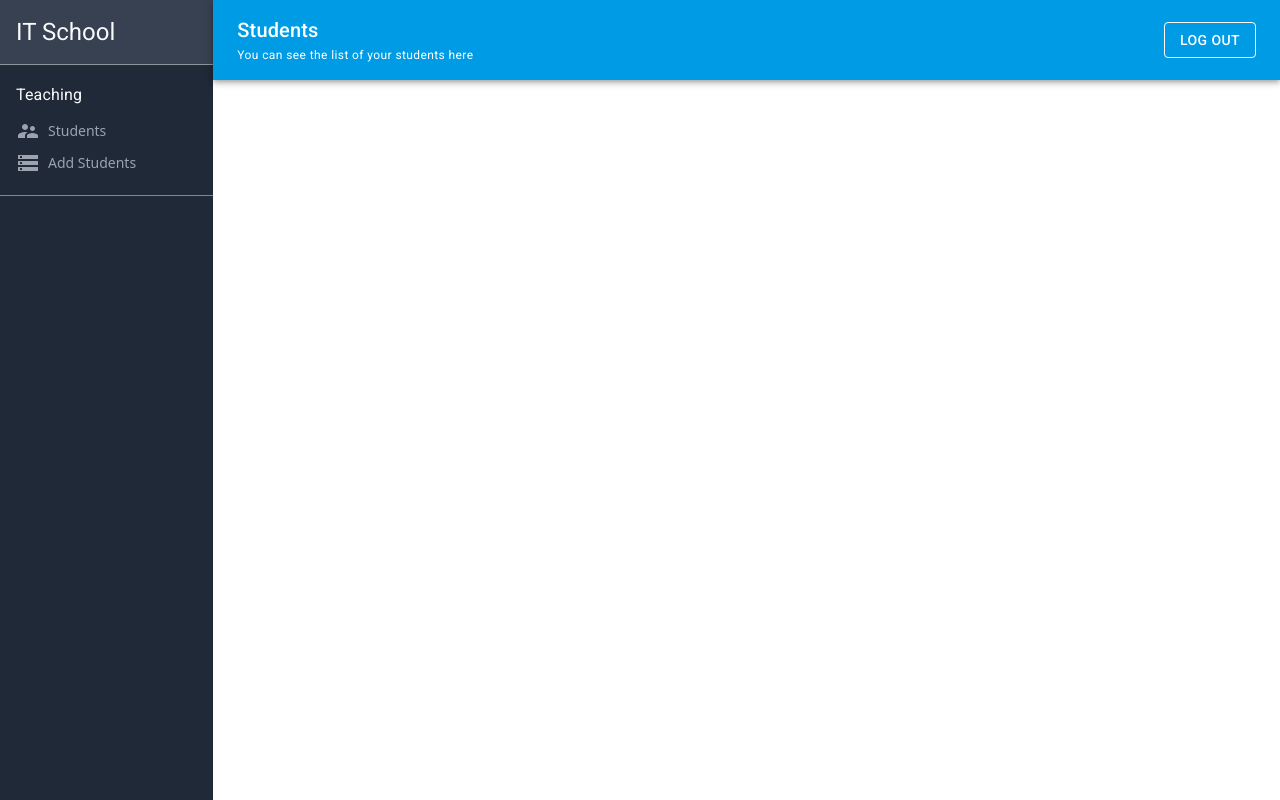
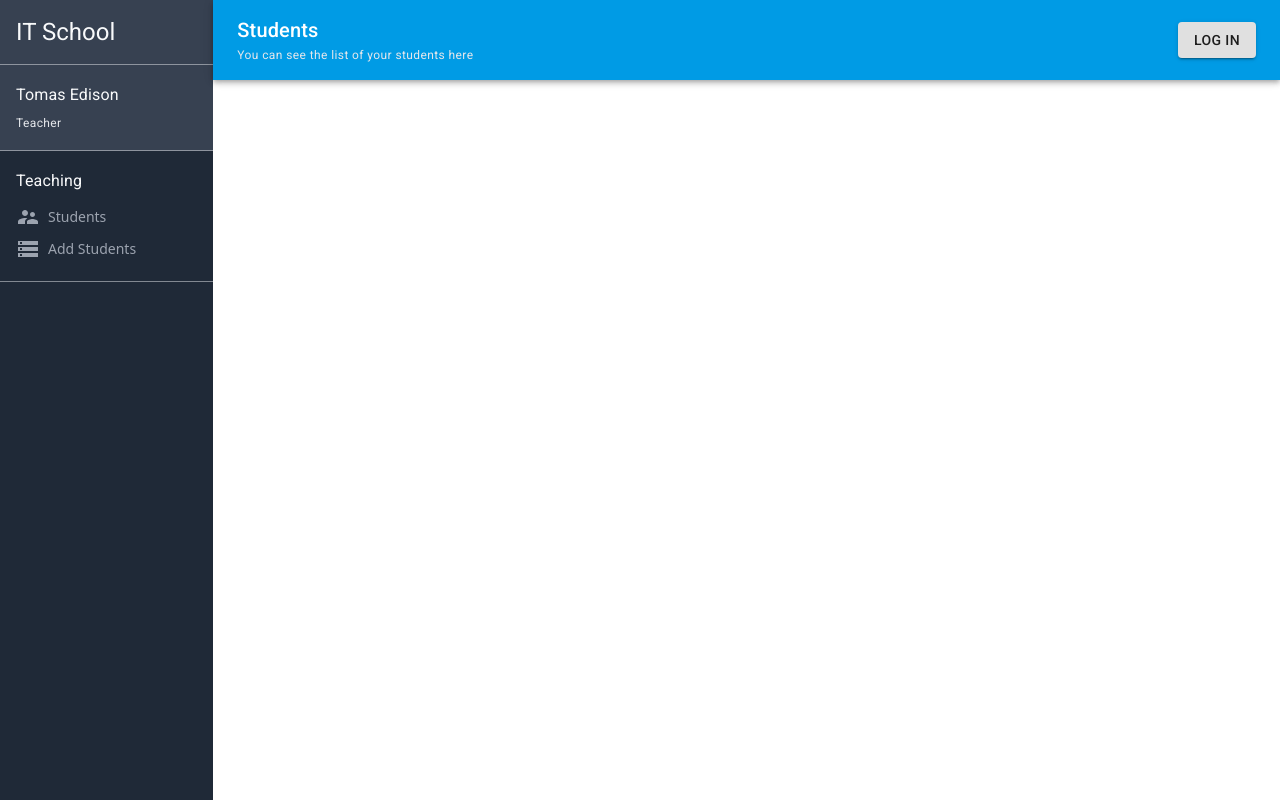
Before and after one commit to IlyaKrapivnoy/pair_programming, a React (Create React App) app: page / in a window 1280 px wide. Built offline with nearby package versions, Linux system fonts and the light colour scheme.

Commit message:
change btns with useState

```diff
--- a/src/components/Header.jsx
+++ b/src/components/Header.jsx
@@ -1,7 +1,9 @@
 import { AppBar, Toolbar, Typography, Button } from '@material-ui/core';
+import { useState } from 'react';
 
 const Header = ({ title, description }) => {
-    const isLoggedIn = true;
+    // const isLogged = true;
+    const [isLogged, setIsLogged] = useState(false);
 
     return (
         <div>
@@ -12,17 +14,30 @@ const Header = ({ title, description }) => {
                 >
                     <div className=''>
                         <Typography variant='h6'>{title}</Typography>
-                        <Typography variant='caption' display='block'>
+                        <Typography
+                            variant='caption'
+                            display='block'
+                            className='text-gray-200'
+                        >
                             {description}
                         </Typography>
                     </div>
 
-                    {isLoggedIn ? (
-                        <Button variant='outlined' color='inherit'>
+                    {isLogged ? (
+                        <Button
+                            variant='outlined'
+                            color='inherit'
+                            onClick={() => setIsLogged(!isLogged)}
+                        >
                             Log Out
                         </Button>
                     ) : (
-                        <Button variant='contained'>Log In</Button>
+                        <Button
+                            variant='contained'
+                            onClick={() => setIsLogged(!isLogged)}
+                        >
+                            Log In
+                        </Button>
                     )}
                 </Toolbar>
             </AppBar>
--- a/src/components/Sidebar.jsx
+++ b/src/components/Sidebar.jsx
@@ -8,6 +8,14 @@ const Sidebar = () => {
             <div className='p-4 border-opacity-50 border-b bg-gray-700'>
                 <Typography variant='h5' className='text-gray-50'>
                     IT School
+                </Typography>
+            </div>
+            <div className='p-4 border-opacity-50 border-b bg-gray-700'>
+                <Typography variant='subtitle1' className='text-gray-50'>
+                    Tomas Edison
+                </Typography>
+                <Typography variant='caption' className='text-gray-200'>
+                    Teacher
                 </Typography>
             </div>
             <div className='p-4 border-opacity-50 border-b'>
```
